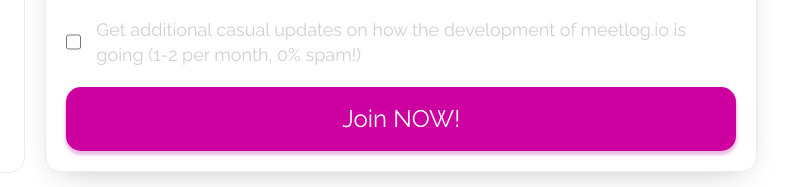
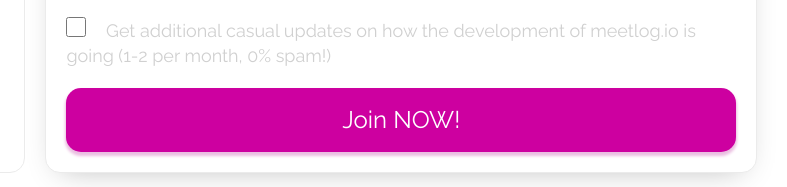
Before and after one commit to brslv/meetlog-landing, a website: page src/index.html in a window 1280 px wide. Shown: the part 6402-6589 px from the top of the page, 493-1280 px from the left. Drawn offline with nearby package versions, Linux system fonts and the light colour scheme; files that its build step writes are made by us from their sources.

```diff
--- a/src/index.scss
+++ b/src/index.scss
@@ -311,6 +311,7 @@
     @include flex(center, center);
 
     li {
+      text-align: center;
       margin: map-get($px, "sm");
       list-style: none;
       background: map-get($colors, "much-more-item-bg");
@@ -512,10 +513,6 @@
   color: map-get($colors, "gray-dark");
 }
 
-.checkbox-label {
-  @include flex(center);
-}
-
 .input {
   width: 100%;
   height: 70px;
```
